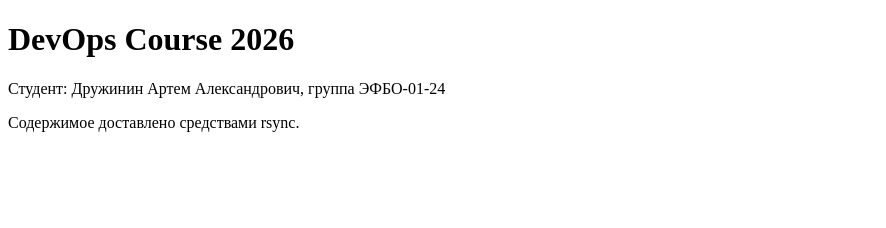
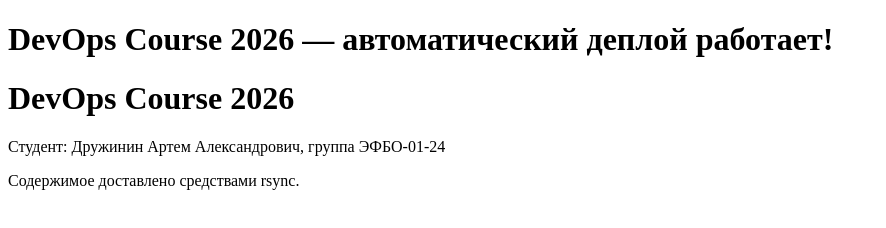
Before and after one commit to renvissvncee/devops-course-2026, a plain HTML site: page site/index.html in a window 1280 px wide. Shown: the whole page, without its empty margins (0-886 px from the left). Drawn offline with Linux system fonts and the light colour scheme.

Commit message:
test: update homepage for deployment

```diff
--- a/site/index.html
+++ b/site/index.html
@@ -2,7 +2,7 @@
 <html lang="ru">
 <head>
     <meta charset="UTF-8">
-    <title>DevOps Course 2026</title>
+    <h1>DevOps Course 2026 — автоматический деплой работает!</h1>
 </head>
 <body>
     <h1>DevOps Course 2026</h1>
```
